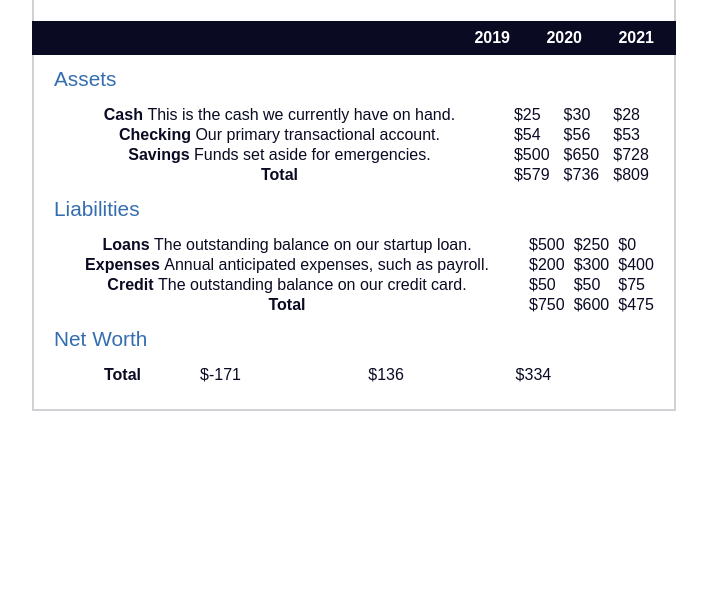
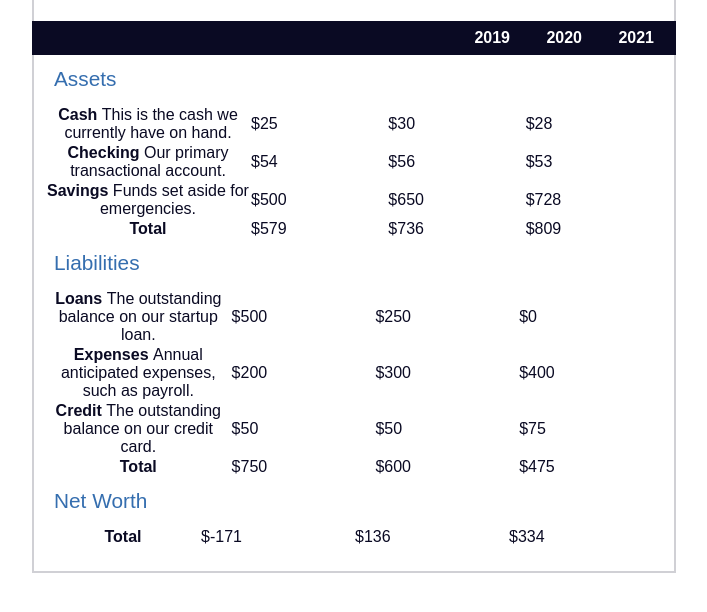
Before and after one commit to adelinesoares/css-pseudo-selector, a plain HTML site: page index.html in a window 1280 px wide. Shown: the part 106-718 px from the top of the page, without its empty margins (286-993 px from the left). Drawn offline with Linux system fonts and the light colour scheme.

Commit message:
created a tbody td  selecte dand setted width, max-width an min-width properties

```diff
--- a/styles.css
+++ b/styles.css
@@ -90,3 +90,9 @@ table caption {
     left: 0.5rem;
 
 }
+
+body td{
+    width: 100vw;
+    max-width: 4rem;
+    min-width: 4rem;
+  }
```
